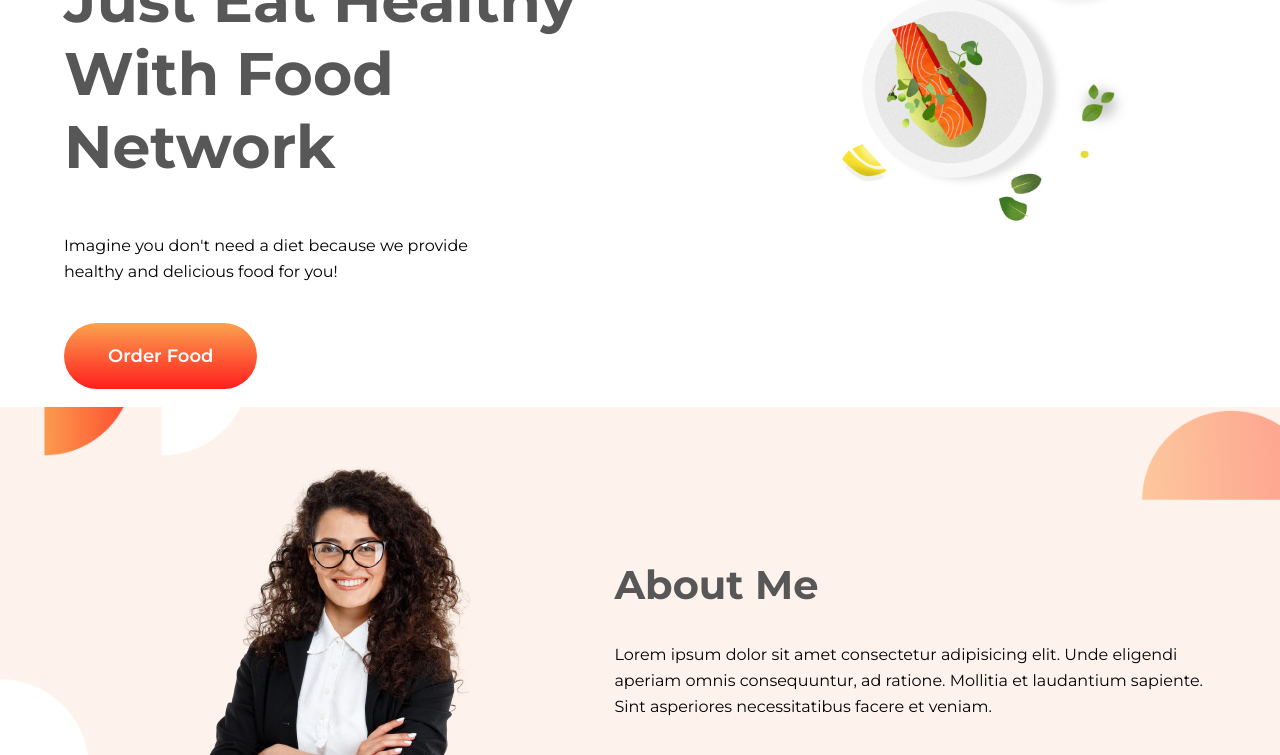
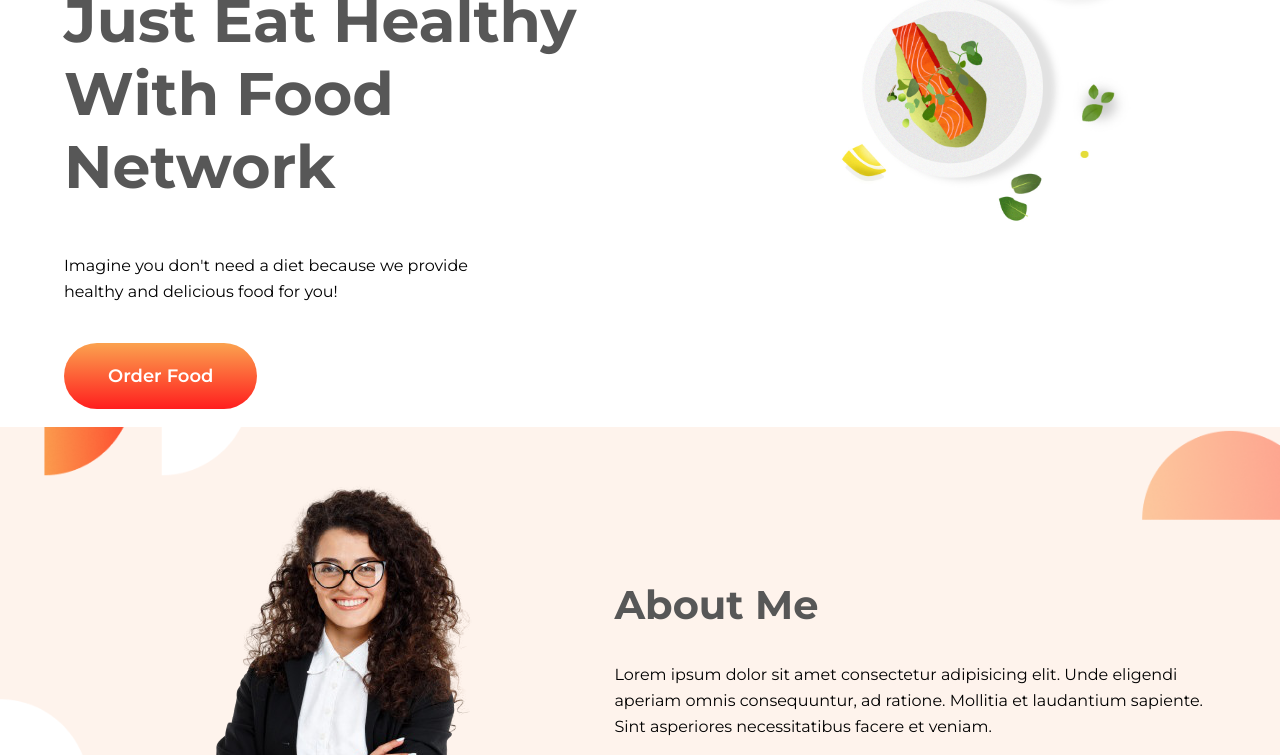
Before and after one commit to kawsar-ahmmed/Client-Upwork, a plain HTML site: page index.html in a window 1280 px wide. Shown: the part 184-939 px from the top of the page. Drawn offline with Linux system fonts and the light colour scheme.

Commit message:
paddin add

```diff
--- a/style.css
+++ b/style.css
@@ -55,7 +55,7 @@ section {
 }
 
 .left-side {
-  padding-top: 25px;
+  padding-top: 45px;
   padding-left: 5%;
   width: 48%;
 }
```
